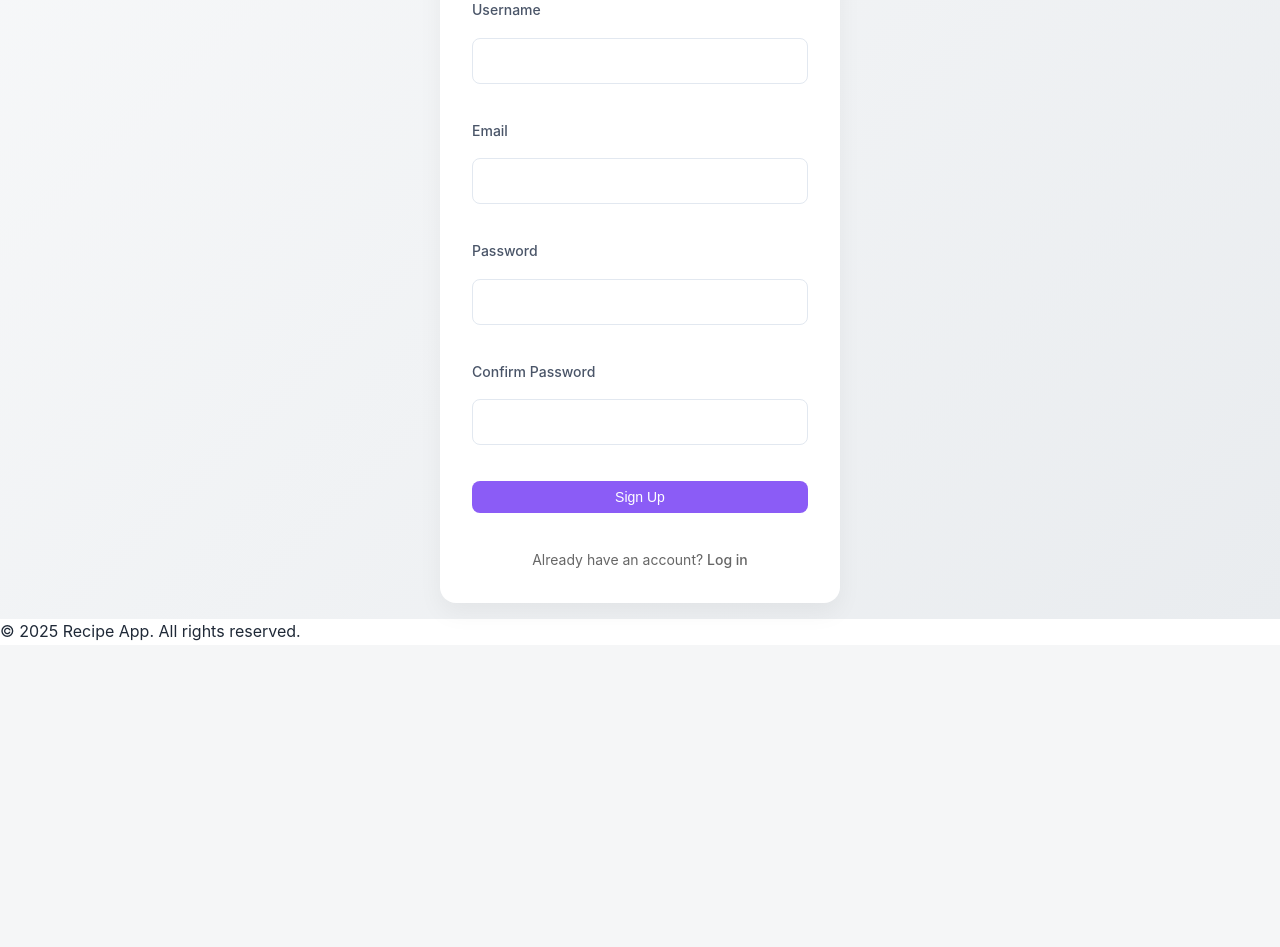
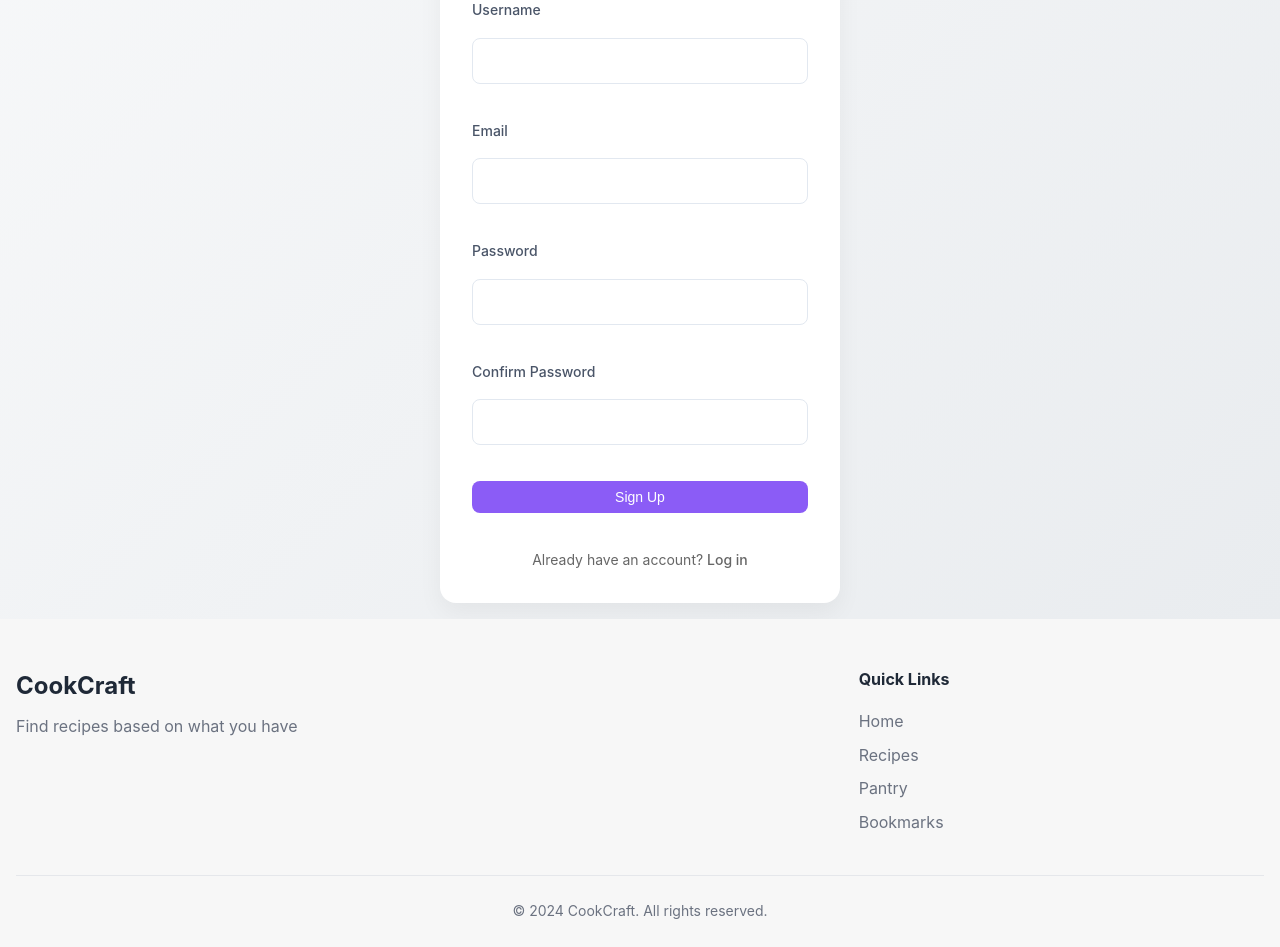
Before and after one commit to khadijaatiq/Recipes, a PHP site: page /auth/register.php in a window 1280 px wide. Shown: the part 295-1242 px from the top of the page. Before the commit the page ends 936 px from the top, so only its background shows below. Run offline with PHP 8.4, Linux system fonts and the light colour scheme.

Commit message:
Update footer.php

```diff
--- a/partials/footer.php
+++ b/partials/footer.php
@@ -1,5 +1,22 @@
-<footer>
-    <p>&copy; <?php echo date("Y"); ?> Recipe App. All rights reserved.</p>
+<footer class="footer">
+    <div class="container">
+        <div class="footer-content">
+                <div class="footer-logo">
+                    <h2>CookCraft</h2>
+                    <p>Find recipes based on what you have</p>
+                </div>
+                <div class="footer-links">
+                    <h3>Quick Links</h3>
+                    <ul>
+                        <li><a href="index.html">Home</a></li>
+                        <li><a href="recipes.html">Recipes</a></li>
+                        <li><a href="pantry.html">Pantry</a></li>
+                        <li><a href="bookmarks.html">Bookmarks</a></li>
+                    </ul>
+                </div>
+        </div>
+        <div class="footer-bottom">
+            <p>&copy; 2024 CookCraft. All rights reserved.</p>
+        </div>
+    </div>
 </footer>
-</body>
-</html>
```
